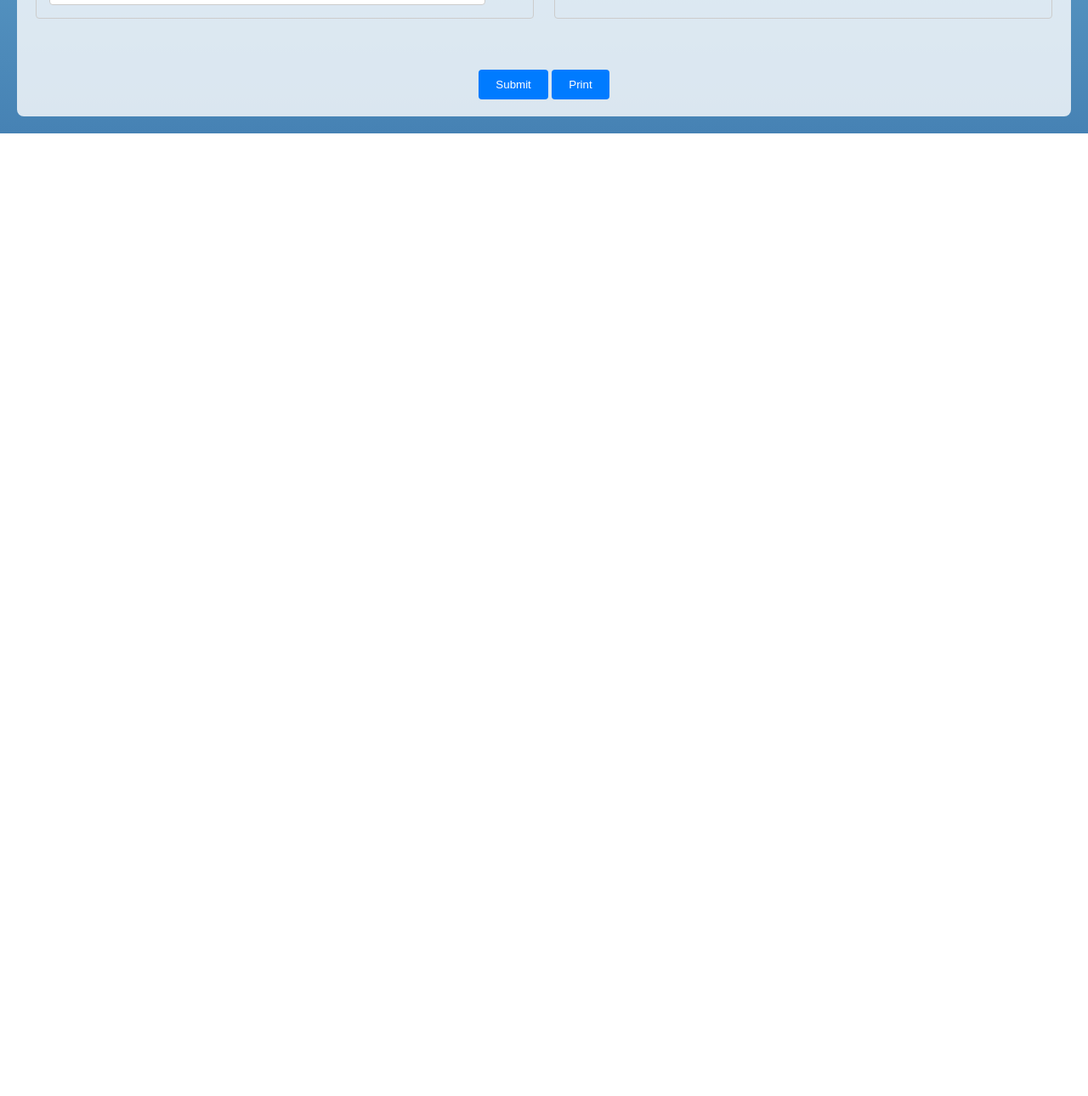
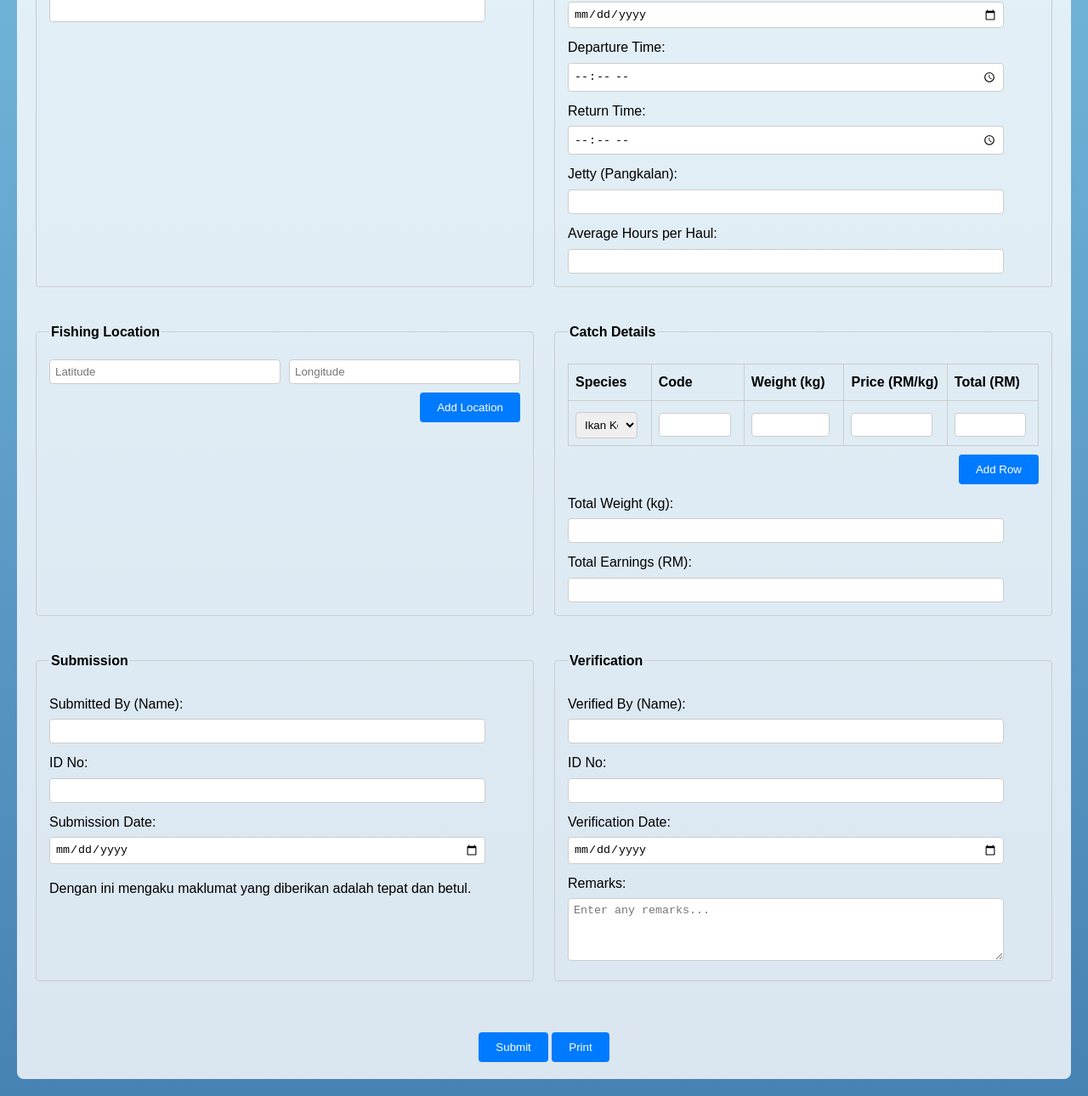
Before and after one commit to usopdrahman/logbookdof, a plain HTML site: page index.html in a window 1280 px wide. Shown: the part 724-2014 px from the top of the page at 85% size. Before the commit the page ends 881 px from the top, so only its background shows below. Drawn offline with Linux system fonts and the light colour scheme.

Commit message:
Update index.html

```diff
--- a/index.html
+++ b/index.html
@@ -10,6 +10,24 @@
             margin: 20px;
             line-height: 1.6;
             background: linear-gradient(to bottom, #87CEEB, #4682B4); /* Bluish gradient background */
+            color: white;
+        }
+        .container {
+            display: flex;
+            justify-content: space-between;
+            align-items: center;
+        }
+        .logo {
+            text-align: center;
+            margin-bottom: 20px;
+        }
+        .logo img {
+            max-width: 200px;
+        }
+        .vessel-no {
+            text-align: right;
+            font-size: 16px;
+            font-weight: bold;
             color: white;
         }
         form {
@@ -76,18 +94,20 @@
         button:hover {
             background-color: #0056b3;
         }
-        .logo {
-            text-align: center;
-            margin-bottom: 20px;
-            grid-column: span 2;
-        }
-        .logo img {
-            max-width: 200px;
-        }
         .add-row-btn {
             display: block;
             margin-top: 10px;
             text-align: right;
+        }
+        .add-location-btn {
+            display: block;
+            margin-top: 10px;
+            text-align: right;
+        }
+        .location-row {
+            display: flex;
+            gap: 10px;
+            margin-bottom: 10px;
         }
     </style>
     <script>
@@ -142,6 +162,19 @@
             tableBody.appendChild(newRow);
         }
 
+        function addFishingLocation() {
+            const locationContainer = document.getElementById("fishing-locations");
+            const locationRow = document.createElement("div");
+            locationRow.classList.add("location-row");
+
+            locationRow.innerHTML = `
+                <input type="number" step="0.0001" name="latitude[]" placeholder="Latitude" required>
+                <input type="number" step="0.0001" name="longitude[]" placeholder="Longitude" required>
+            `;
+
+            locationContainer.appendChild(locationRow);
+        }
+
         document.addEventListener("input", calculateTotals);
 
         function printPage() {
@@ -150,8 +183,14 @@
     </script>
 </head>
 <body>
-    <div class="logo">
-        <img src="https://via.placeholder.com/200" alt="Department of Fisheries Malaysia Logo">
+    <div class="container">
+        <div class="logo">
+            <img src="https://via.placeholder.com/200" alt="Department of Fisheries Malaysia Logo">
+        </div>
+        <div class="vessel-no">
+            <label for="vessel-no">Vessel No:</label>
+            <input type="text" id="vessel-no" name="vessel_no" required>
+        </div>
     </div>
     <h1>Buku Log Operasi Menangkap Ikan</h1>
     <form action="https://script.google.com/macros/s/AKfycbzFBFXNnkSddd0X2fyROQUDiqrgLksBUT8ZWX4iIiYpk-WOZ5y40_YS9sOrIT2s8YsEaQ/exec" method="post">
@@ -172,6 +211,51 @@
 
             <label for="food">Food (RM):</label>
             <input type="number" step="0.01" id="food" name="food" required>
+        </fieldset>
+
+        <!-- Operation Details -->
+        <fieldset>
+            <legend>Operation Details</legend>
+            <label for="trip-no">Trip Number:</label>
+            <input type="text" id="trip-no" name="trip_no" required>
+
+            <label for="month">Month:</label>
+            <input type="month" id="month" name="month" required>
+
+            <label for="days-at-sea">Number of Days at Sea:</label>
+            <input type="number" id="days-at-sea" name="days_at_sea" required>
+
+            <label for="departure-date">Departure Date:</label>
+            <input type="date" id="departure-date" name="departure_date" required>
+
+            <label for="return-date">Return Date:</label>
+            <input type="date" id="return-date" name="return_date" required>
+
+            <label for="departure-time">Departure Time:</label>
+            <input type="time" id="departure-time" name="departure_time" required>
+
+            <label for="return-time">Return Time:</label>
+            <input type="time" id="return-time" name="return_time" required>
+
+            <label for="Jetty">Jetty (Pangkalan):</label>
+            <input type="text" id="Jetty" name="Jetty" required>
+
+            <label for="avg-hours-per-haul">Average Hours per Haul:</label>
+            <input type="number" step="0.1" id="avg-hours-per-haul" name="avg_hours_per_haul" required>
+        </fieldset>
+
+        <!-- Fishing Location -->
+        <fieldset>
+            <legend>Fishing Location</legend>
+            <div id="fishing-locations">
+                <div class="location-row">
+                    <input type="number" step="0.0001" name="latitude[]" placeholder="Latitude" required>
+                    <input type="number" step="0.0001" name="longitude[]" placeholder="Longitude" required>
+                </div>
+            </div>
+            <div class="add-location-btn">
+                <button type="button" onclick="addFishingLocation()">Add Location</button>
+            </div>
         </fieldset>
 
         <!-- Catch Details -->
@@ -210,13 +294,47 @@
                     </tr>
                 </tbody>
             </table>
-            <button type="button" onclick="addRow()">Add Row</button>
+
+            <div class="add-row-btn">
+                <button type="button" onclick="addRow()">Add Row</button>
+            </div>
 
             <label for="total-weight">Total Weight (kg):</label>
             <input type="number" id="total-weight" name="total_weight" readonly>
 
             <label for="total-earnings">Total Earnings (RM):</label>
             <input type="number" step="0.01" id="total-earnings" name="total_earnings" readonly>
+        </fieldset>
+
+        <!-- Submission Section -->
+        <fieldset>
+            <legend>Submission</legend>
+            <label for="submitted-by">Submitted By (Name):</label>
+            <input type="text" id="submitted-by" name="submitted_by" required>
+
+            <label for="submitted-id">ID No:</label>
+            <input type="text" id="submitted-id" name="submitted_id" required>
+
+            <label for="submitted-date">Submission Date:</label>
+            <input type="date" id="submitted-date" name="submitted_date" required>
+
+            <p>Dengan ini mengaku maklumat yang diberikan adalah tepat dan betul.</p>
+        </fieldset>
+
+        <!-- Verification Section -->
+        <fieldset>
+            <legend>Verification</legend>
+            <label for="verified-by">Verified By (Name):</label>
+            <input type="text" id="verified-by" name="verified_by" required>
+
+            <label for="verified-id">ID No:</label>
+            <input type="text" id="verified-id" name="verified_id" required>
+
+            <label for="verification-date">Verification Date:</label>
+            <input type="date" id="verification-date" name="verification_date" required>
+
+            <label for="remarks">Remarks:</label>
+            <textarea id="remarks" name="remarks" rows="4" placeholder="Enter any remarks..."></textarea>
         </fieldset>
 
         <div class="button">
```
